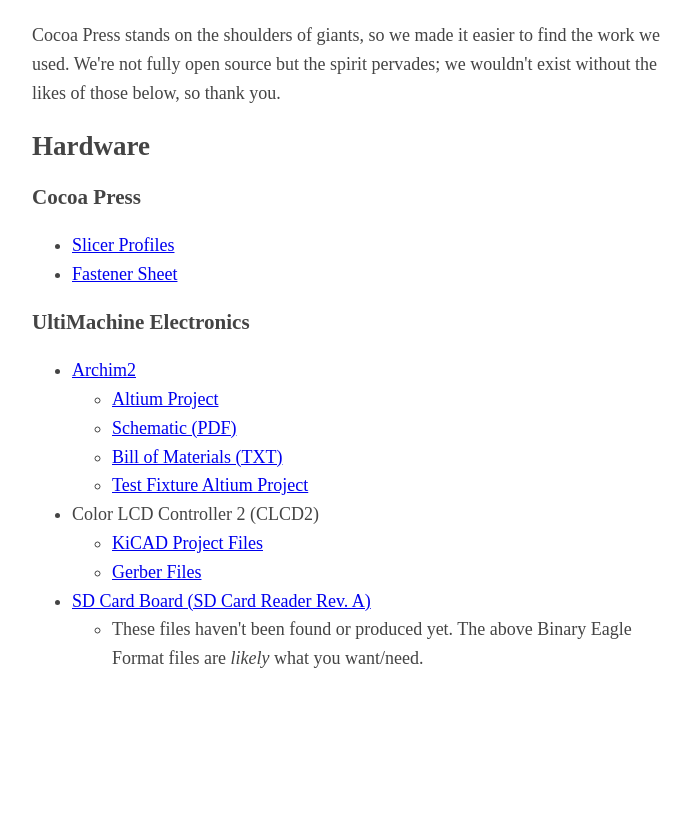
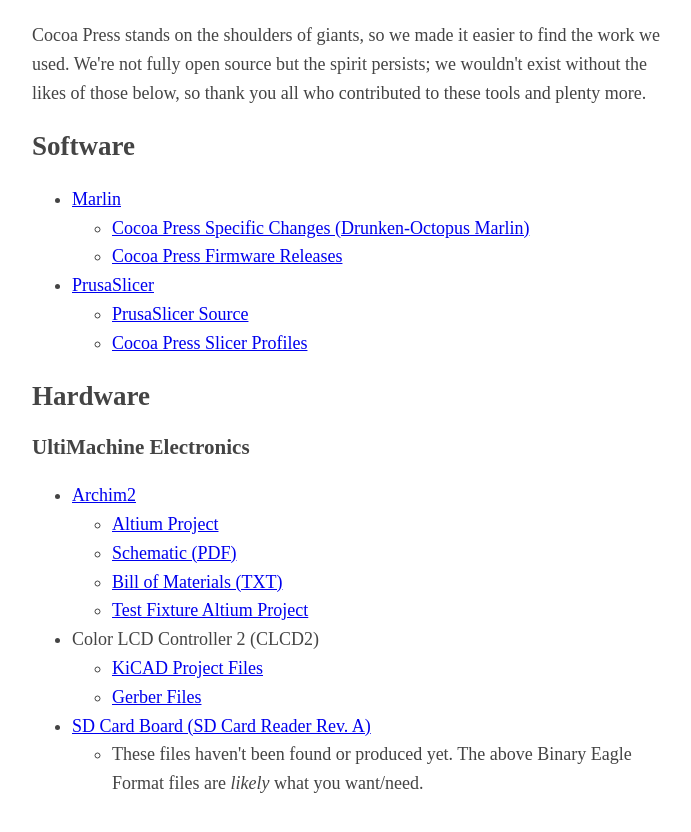
Before and after one commit to CocoaPress/opensource, a plain HTML site: page index.html in a window 1280 px wide. Shown: the part 86-918 px from the top of the page, without its empty margins (283-974 px from the left). Before the commit the page ends 846 px from the top, so only its background shows below. Drawn offline with Linux system fonts and the light colour scheme; a web font is replaced by a local one.

Commit message:
Update blurb and added software section for FOSS links.

```diff
--- a/index.html
+++ b/index.html
@@ -27,15 +27,23 @@
 <body>
     <header>
         <h1>Cocoa Press &lt;3 Open Source</h1>
-<aside>Cocoa Press stands on the shoulders of giants, so we made it easier to find the work we used.  We're not fully open source but the spirit pervades; we wouldn't exist without the likes of those below, so thank you.</aside>
+<aside>Cocoa Press stands on the shoulders of giants, so we made it easier to find the work we used.  We're not fully open source but the spirit persists; we wouldn't exist without the likes of those below, so thank you all who contributed to these tools and plenty more.</aside>
     </header>
 
+    <h2>Software</h2>
+        <ul>
+            <li><a href="https://marlinfw.org/">Marlin</a></li>
+            <ul>
+                <li><a href="https://github.com/drunken-octopus/drunken-octopus-marlin/tree/cocoa-press-marlin-latest">Cocoa Press Specific Changes (Drunken-Octopus Marlin)</a></li>
+                <li><a href="#">Cocoa Press Firmware Releases</a></li>
+            </ul>
+            <li><a href="https://help.prusa3d.com/category/prusaslicer_204">PrusaSlicer</a></li>
+            <ul>
+                <li><a href="https://github.com/prusa3d/PrusaSlicer">PrusaSlicer Source</a></li>
+                <li><a href="#">Cocoa Press Slicer Profiles</a></li>
+            </ul>
+        </ul>
     <h2>Hardware</h2>
-    <h3>Cocoa Press</h3>
-        <ul>
-            <li><a href="#">Slicer Profiles</a></li>
-            <li><a href="#">Fastener Sheet</a></li>
-        </ul>
     <h3>UltiMachine Electronics</h3>
     <ul>
         <li><a href="https://ultimachine.com/products/archim2">Archim2</a></li>
```
